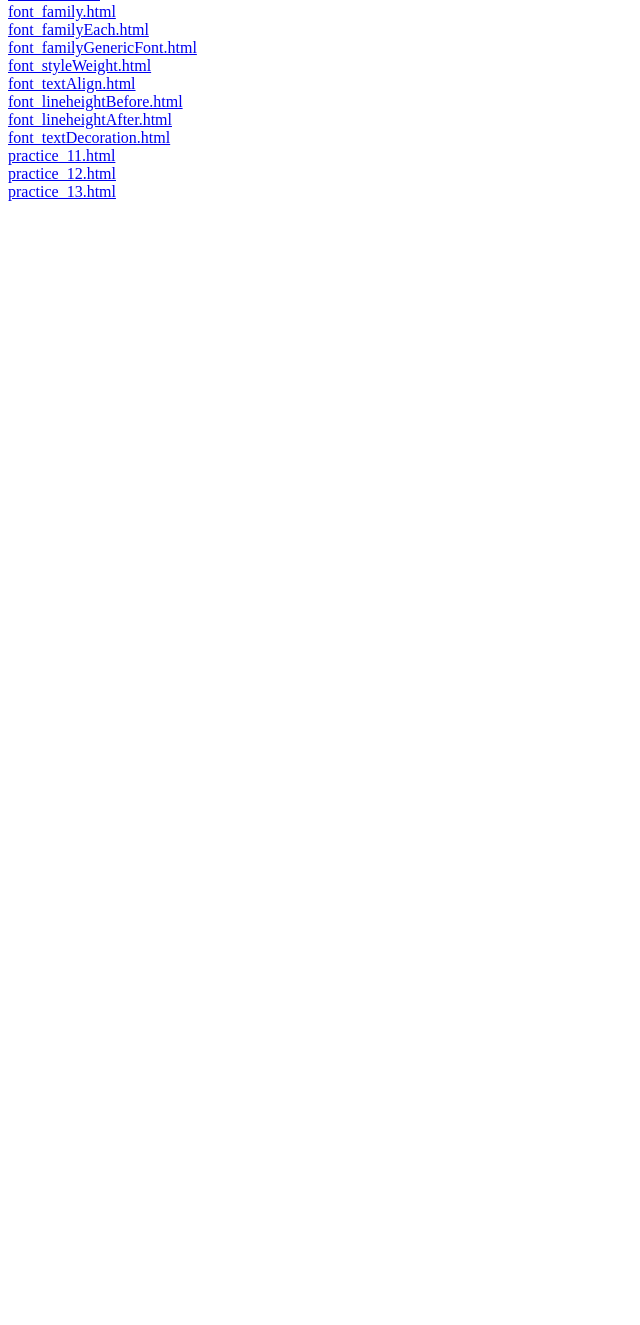
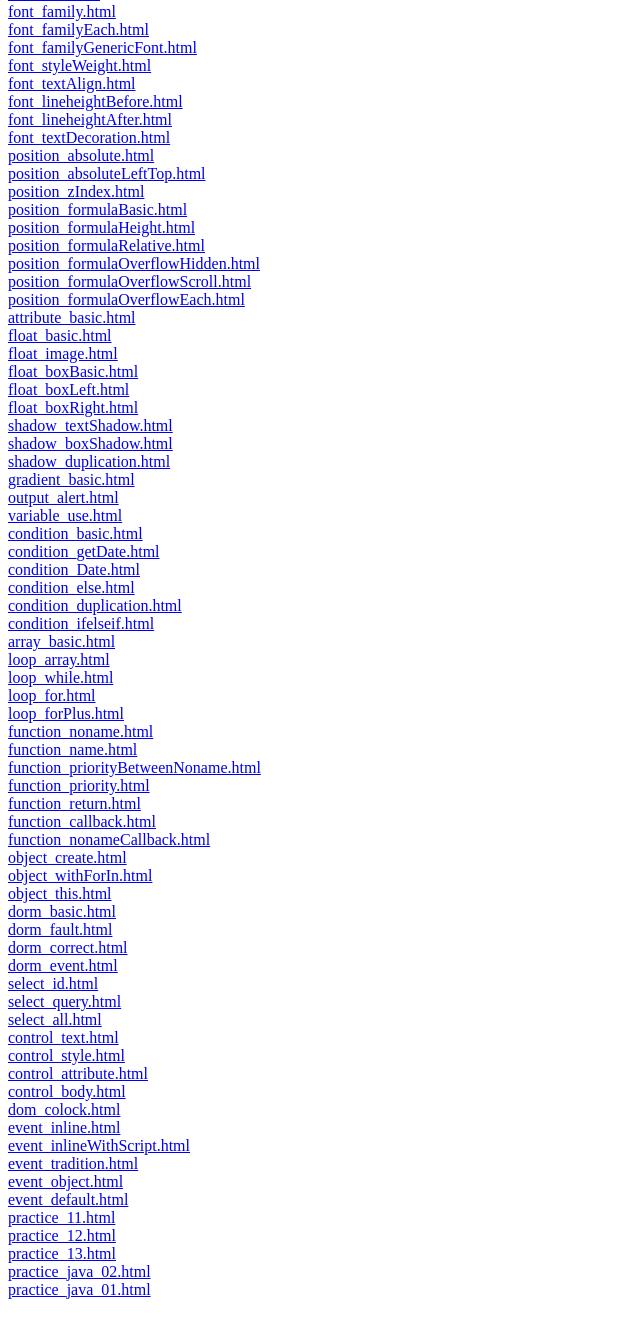
Before and after one commit to Minhoe-Kim/WPG2, a plain HTML site: page index.html in a window 1280 px wide. Shown: the part 1382-2707 px from the top of the page, without its empty margins (0-640 px from the left). Before the commit the page ends 1609 px from the top, so only its background shows below. Drawn offline with Linux system fonts and the light colour scheme.

Commit message:
Add files via upload

```diff
--- a/index.html
+++ b/index.html
@@ -92,10 +92,73 @@
     <a href="font_lineheightAfter.html">font_lineheightAfter.html</a><br>
     <a href="font_textDecoration.html">font_textDecoration.html</a><br>
 
+    <a href="position_absolute.html">position_absolute.html</a><br>
+    <a href="position_absoluteLeftTop.html">position_absoluteLeftTop.html</a><br>
+    <a href="position_zIndex.html">position_zIndex.html</a><br>
+    <a href="position_formulaBasic.html">position_formulaBasic.html</a><br>
+    <a href="position_formulaHeight.html">position_formulaHeight.html</a><br>
+    <a href="position_formulaRelative.html">position_formulaRelative.html</a><br>
+    <a href="position_formulaOverflowHidden.html">position_formulaOverflowHidden.html</a><br>
+    <a href="position_formulaOverflowScroll.html">position_formulaOverflowScroll.html</a><br>
+    <a href="position_formulaOverflowEach.html">position_formulaOverflowEach.html</a><br>
+    <a href="attribute_basic.html">attribute_basic.html</a><br>
+    <a href="float_basic.html">float_basic.html</a><br>
+    <a href="float_image.html">float_image.html</a><br>
+    <a href="float_boxBasic.html">float_boxBasic.html</a><br>
+    <a href="float_boxLeft.html">float_boxLeft.html</a><br>
+    <a href="float_boxRight.html">float_boxRight.html</a><br>
+    <a href="shadow_textShadow.html">shadow_textShadow.html</a><br>
+    <a href="shadow_boxShadow.html">shadow_boxShadow.html</a><br>
+    <a href="shadow_duplication.html">shadow_duplication.html</a><br>
+    <a href="gradient_basic.html">gradient_basic.html</a><br>
+    <a href="output_alert.html">output_alert.html</a><br>
+    <a href="variable_use.html">variable_use.html</a><br>
+    <a href="condition_basic.html">condition_basic.html</a><br>
+    <a href="condition_getDate.html">condition_getDate.html</a><br>
+    <a href="condition_Date.html">condition_Date.html</a><br>
+    <a href="condition_else.html">condition_else.html</a><br>
+    <a href="condition_duplication.html">condition_duplication.html</a><br>
+    <a href="condition_ifelseif.html">condition_ifelseif.html</a><br>
+    <a href="array_basic.html">array_basic.html</a><br>
+    <a href="loop_array.html">loop_array.html</a><br>
+    <a href="loop_while.html">loop_while.html</a><br>
+    <a href="loop_for.html">loop_for.html</a><br>
+    <a href="loop_forPlus.html">loop_forPlus.html</a><br>
+    <a href="function_noname.html">function_noname.html</a><br>
+    <a href="function_name.html">function_name.html</a><br>
+    <a href="function_priorityBetweenNoname.html">function_priorityBetweenNoname.html</a><br>
+    <a href="function_priority.html">function_priority.html</a><br>
+    <a href="function_return.html">function_return.html</a><br>
+    <a href="function_callback.html">function_callback.html</a><br>
+    <a href="function_nonameCallback.html">function_nonameCallback.html</a><br>
+    <a href="object_create.html">object_create.html</a><br>
+    <a href="object_withForIn.html">object_withForIn.html</a><br>
+    <a href="object_this.html">object_this.html</a><br>
+    <a href="dorm_basic.html">dorm_basic.html</a><br>
+    <a href="dorm_fault.html">dorm_fault.html</a><br>
+    <a href="dorm_correct.html">dorm_correct.html</a><br>
+    <a href="dorm_event.html">dorm_event.html</a><br>
+    <a href="select_id.html">select_id.html</a><br>
+    <a href="select_query.html">select_query.html</a><br>
+    <a href="select_all.html">select_all.html</a><br>
+    <a href="control_text.html">control_text.html</a><br>
+    <a href="control_style.html">control_style.html</a><br>
+    <a href="control_attribute.html">control_attribute.html</a><br>
+    <a href="control_body.html">control_body.html</a><br>
+    <a href="dom_colock.html">dom_colock.html</a><br>
+    <a href="event_inline.html">event_inline.html</a><br>
+    <a href="event_inlineWithScript.html">event_inlineWithScript.html</a><br>
+    <a href="event_tradition.html">event_tradition.html</a><br>
+    <a href="event_object.html">event_object.html</a><br>
+    <a href="event_default.html">event_default.html</a><br>
+
     <a href="practice_11.html">practice_11.html</a><br>
     <a href="practice_12.html">practice_12.html</a><br>
     <a href="practice_13.html">practice_13.html</a><br>
 
+    <a href="practice_java_02.html">practice_java_02.html</a><br>
+    <a href="practice_java_01.html">practice_java_01.html</a><br>
+
     <a href=""></a><br>
 </body>
 </html>
```
